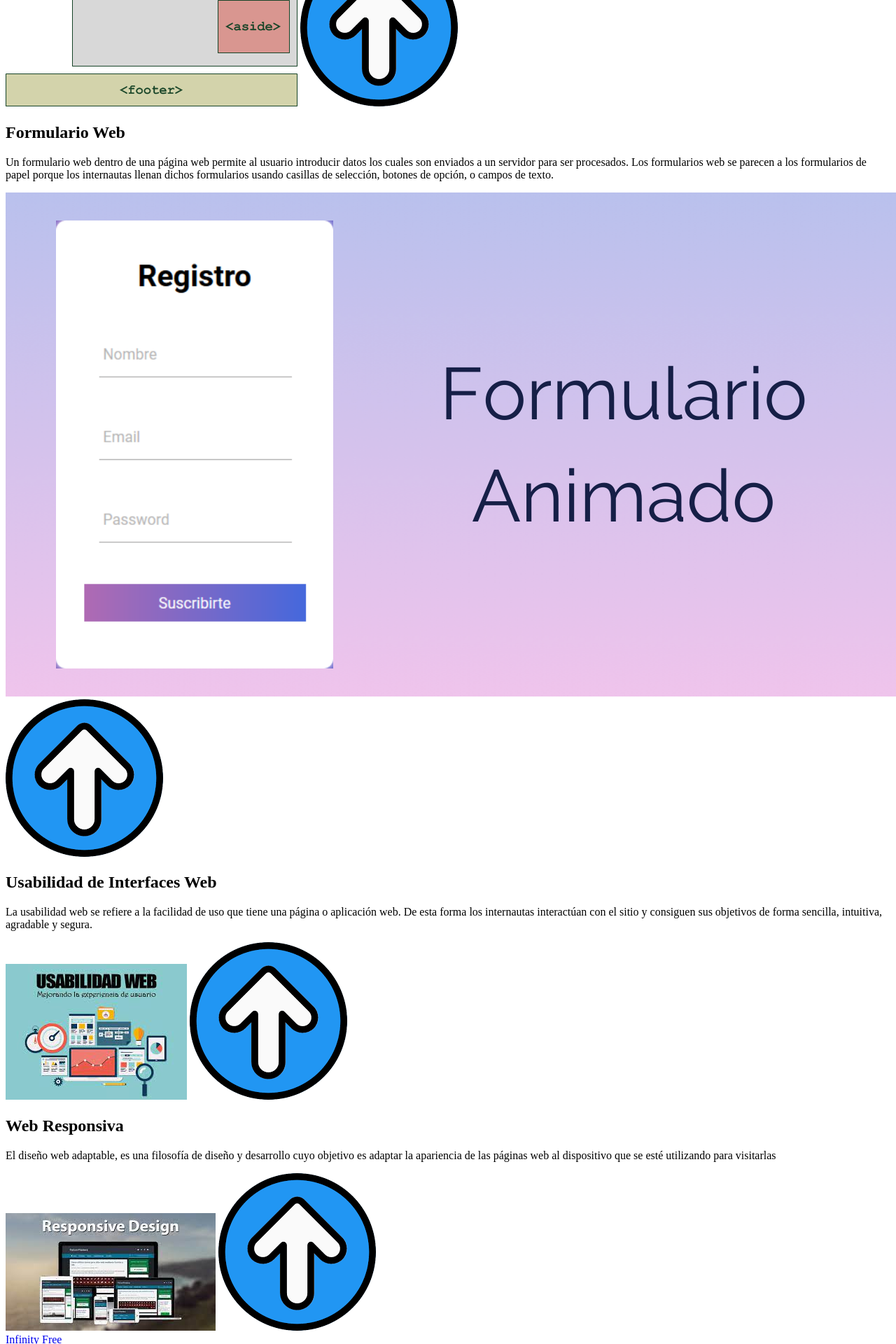
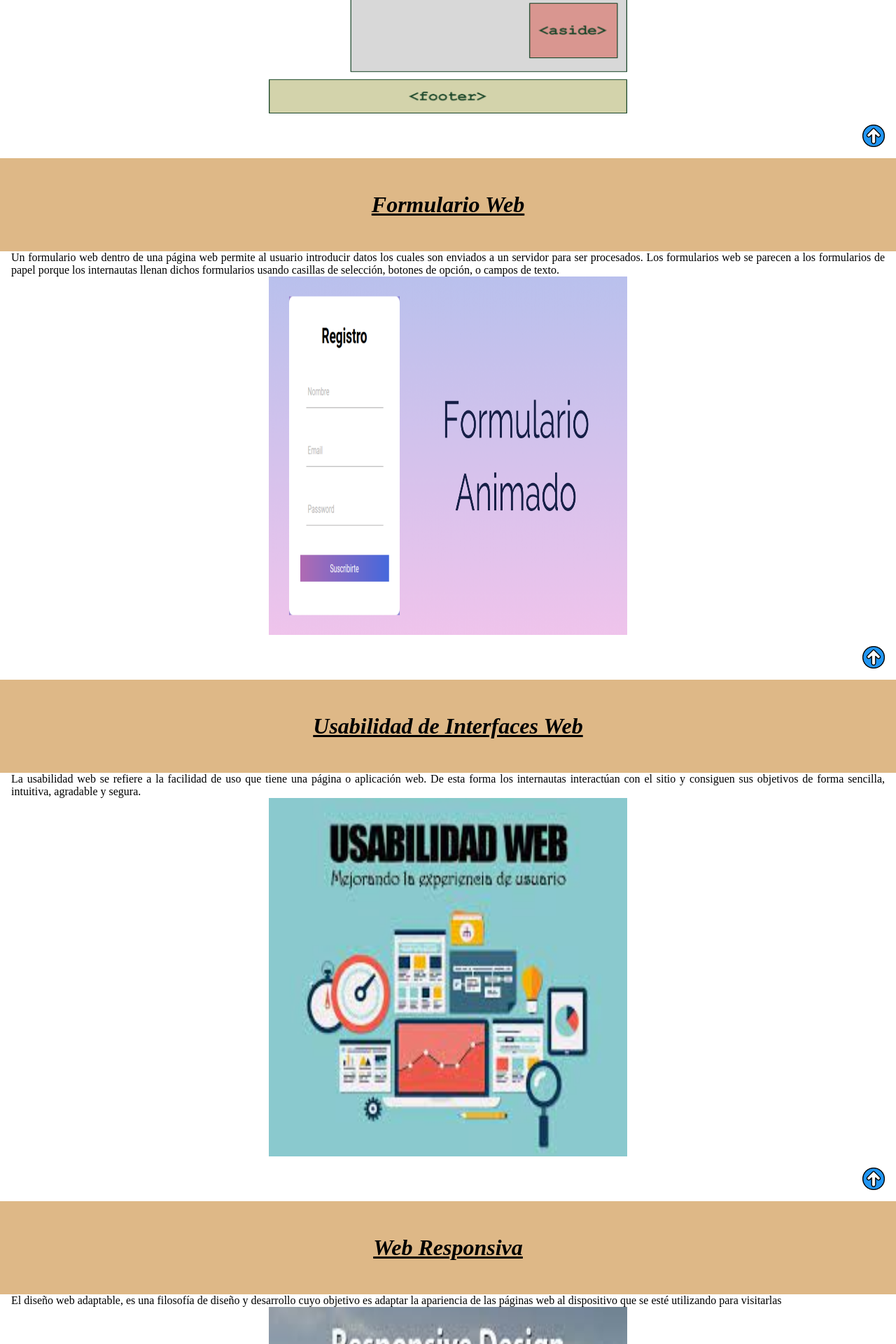
Before and after one commit to TakeaKSV/APP_WEB_2024, a PHP site: page / in a window 1280 px wide. Shown: the part 680-2600 px from the top of the page at 70% size. Run offline with PHP 8.4, Linux system fonts and the light colour scheme.

Commit message:
2DO Commit Proyectos

```diff
--- a/P2/proyectos/menu_horizontal_css/css/estilos.css
+++ b/P2/proyectos/menu_horizontal_css/css/estilos.css
@@ -1,3 +1,65 @@
-/* Estilos del main, section y footer */
+    /* Estilos del main, section y footer */
 
-/* section */
+    *{
+        margin: 0;
+        padding: 0;
+    }
+
+    section h2{
+        text-align: center;
+        font-size: 2rem;
+        font-style: italic;
+        text-decoration: underline;
+        background-color: burlywood;
+        padding: 3rem;
+    }
+
+    section p{
+        text-align: justify;
+        margin-left: 1rem;
+        margin-right: 1rem;
+    }
+
+    section img{
+        display: block;
+        width: 32rem;
+        height: 32rem;
+        max-width: 90%;
+        margin-left: auto;
+        margin-right: auto;
+    }
+
+    section a img{
+        width: 2rem;
+        height: 2rem;
+        display: block;
+        margin: 1rem 1rem;
+        margin-left: auto;
+    }
+
+    footer{
+        background-color: silver;
+        padding: 1rem;
+        display: flex;
+        justify-content: center;
+    }
+
+    footer a{
+        display: inline-block;
+        padding: 1rem;
+        background-color: cadetblue;
+        text-decoration: none;
+        color: white;
+        border-radius: 5%;
+        height: 1rem;
+        width: auto;
+    }
+
+    footer a:hover{
+        background-color: black;
+    }
+
+    footer a:active{
+        background-color: red;
+    }
+    /* section */
```
